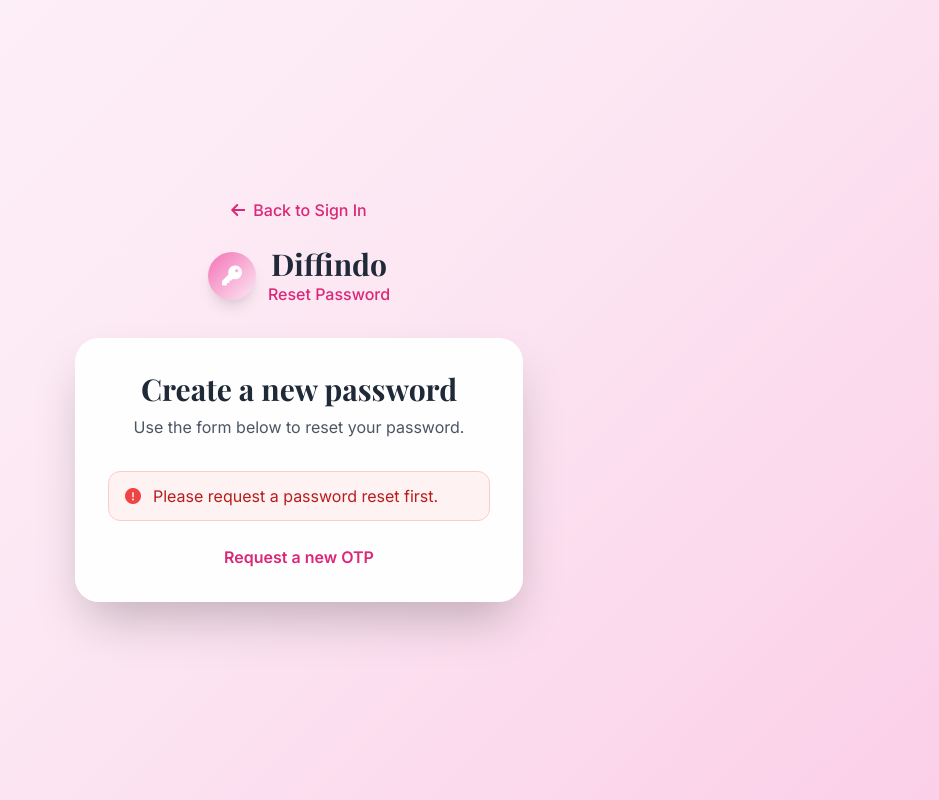
After one commit to Muskeermoh/diffindo, a PHP site: page /reset_password.php in a window 1280 px wide. The commit adds this page. Shown: the whole page, without its empty margins (341-1280 px from the left). Run offline with PHP 8.4, Linux system fonts and the light colour scheme.

Commit message:
forgotPW

```diff
--- a/index.php
+++ b/index.php
@@ -307,7 +307,7 @@
           <h3 class="font-heading text-2xl font-bold text-gray-800">Diffindo Cakes & Bakes</h3>
         </div>
         <p class="text-gray-600 mb-6">Crafting sweet memories, one cake at a time.</p>
-        <p class="text-sm text-gray-500">© 2025 Diffindo Cakes & Bakes. All rights reserved.</p>
+        <p class="text-sm text-gray-500">© 2026 Diffindo Cakes & Bakes. All rights reserved.</p>
       </div>
     </div>
   </footer>
--- a/login.php
+++ b/login.php
@@ -113,10 +113,16 @@ if ($_POST) {
 
             <div class="text-center mt-8 space-y-4">
                 <p class="text-gray-600">
+                    <a href="forgot_password.php" class="text-pink-600 hover:text-pink-700 font-semibold transition-colors">forgot Password?</a>
+                </p>
+            </div>
+            <div class="text-center mt-8 space-y-4">
+                <p class="text-gray-600">
                     Don't have an account?
                     <a href="register.php" class="text-pink-600 hover:text-pink-700 font-semibold transition-colors">Create Account</a>
                 </p>
             </div>
+
 
             <!-- <div class="mt-8 p-6 bg-gradient-to-r from-pink-50 to-rose-50 rounded-2xl border border-pink-200">
                 <h4 class="font-semibold text-gray-700 mb-3 flex items-center">
--- /dev/null
+++ b/reset_password.php
@@ -0,0 +1,305 @@
+<?php
+session_start();
+include 'includes/db.php';
+
+$error = '';
+$success = '';
+$show_form = true;
+$email = $_SESSION['password_reset_email'] ?? '';
+$otp_verified = $_SESSION['password_reset_verified'] ?? false;
+$remaining_seconds = 0;
+$otp_expired = false;
+$redirect_seconds = 0;
+$password_reset_complete = false;
+
+if ($email) {
+    $stmt = $pdo->prepare('SELECT password_reset_expires FROM users WHERE email = ?');
+    $stmt->execute([$email]);
+    $row = $stmt->fetch();
+    if ($row && !empty($row['password_reset_expires'])) {
+        $expires_ts = strtotime($row['password_reset_expires']);
+        $remaining_seconds = max(0, $expires_ts - time());
+        if ($remaining_seconds <= 0) {
+            $otp_expired = true;
+        }
+    } else {
+        $otp_expired = true;
+    }
+}
+
+if ($otp_expired && !$otp_verified) {
+    $error = 'OTP has expired. Please request a new OTP.';
+    $show_form = false;
+}
+
+if ($_SERVER['REQUEST_METHOD'] === 'POST') {
+    if (empty($email)) {
+        $error = 'Please request a password reset from the Forgot Password page first.';
+    } elseif (!$otp_verified) {
+        $otp = trim($_POST['otp'] ?? '');
+
+        if (empty($otp)) {
+            $error = 'Please enter the OTP sent to your email.';
+        } elseif ($otp_expired) {
+            $error = 'OTP has expired. Please request a new OTP.';
+            $show_form = false;
+        } else {
+            $otp = trim($_POST['otp'] ?? '');
+            $otp = preg_replace('/[^0-9]/', '', $otp);
+
+            $stmt = $pdo->prepare('SELECT id, password_reset_token, password_reset_expires FROM users WHERE email = ?');
+            $stmt->execute([$email]);
+            $user = $stmt->fetch();
+
+            error_log('=== OTP VERIFICATION DEBUG ===');
+            error_log('Email: ' . $email);
+            error_log('OTP Submitted: [' . $otp . '] Type: ' . gettype($otp) . ' Length: ' . strlen($otp));
+            error_log('OTP in DB: [' . ($user ? $user['password_reset_token'] : 'USER NOT FOUND') . '] Type: ' . ($user ? gettype($user['password_reset_token']) : 'N/A') . ' Length: ' . ($user ? strlen($user['password_reset_token']) : 0));
+            error_log('Expiry in DB: ' . ($user ? $user['password_reset_expires'] : 'N/A'));
+            error_log('Current time: ' . date('Y-m-d H:i:s'));
+
+            $verified_user = false;
+            if ($user && $user['password_reset_token'] !== null) {
+                $expires_time = strtotime($user['password_reset_expires']);
+                $current_time = time();
+                error_log('Expiry timestamp: ' . $expires_time . ' | Current timestamp: ' . $current_time . ' | Remaining: ' . ($expires_time - $current_time) . ' seconds');
+                error_log('OTP Match (===): ' . ($user['password_reset_token'] === $otp ? 'YES' : 'NO'));
+                error_log('OTP Match (==): ' . ($user['password_reset_token'] == $otp ? 'YES' : 'NO'));
+                error_log('Not Expired: ' . ($expires_time >= $current_time ? 'YES' : 'NO'));
+
+                if ($user['password_reset_token'] === $otp && $expires_time >= $current_time) {
+                    $verified_user = true;
+                }
+            }
+
+            error_log('Manual Verification Result: ' . ($verified_user ? 'FOUND' : 'NOT FOUND'));
+            error_log('=== END DEBUG ===');
+
+            if ($verified_user) {
+                $_SESSION['password_reset_verified'] = true;
+                $otp_verified = true;
+                $success = 'OTP verified successfully. You may now choose a new password.';
+            } else {
+                $error = 'Invalid OTP or expired code. Please try again.';
+            }
+        }
+    } else {
+        $password = $_POST['password'] ?? '';
+        $confirm_password = $_POST['confirm_password'] ?? '';
+
+        if (empty($password) || empty($confirm_password)) {
+            $error = 'Please fill in all password fields.';
+        } elseif ($password !== $confirm_password) {
+            $error = 'Passwords do not match.';
+        } elseif (strlen($password) < 6) {
+            $error = 'Password must be at least 6 characters long.';
+        } else {
+            $stmt = $pdo->prepare('SELECT id FROM users WHERE email = ?');
+            $stmt->execute([$email]);
+            $user = $stmt->fetch();
+
+            if ($user) {
+                $new_password = hash('sha256', $password);
+                $stmt = $pdo->prepare('UPDATE users SET password = ?, password_reset_token = NULL, password_reset_expires = NULL WHERE id = ?');
+                $stmt->execute([$new_password, $user['id']]);
+
+                unset($_SESSION['password_reset_email']);
+                unset($_SESSION['password_reset_verified']);
+                $success = 'Your password has been reset successfully. You can now log in with your new password.';
+                $show_form = false;
+                $redirect_seconds = 10;
+                $password_reset_complete = true;
+            } else {
+                $error = 'Unable to update password for this account.';
+            }
+        }
+    }
+}
+
+if (empty($email) && $_SERVER['REQUEST_METHOD'] !== 'POST') {
+    $error = 'Please request a password reset first.';
+    $show_form = false;
+}
+?>
+<!DOCTYPE html>
+<html lang="en">
+<head>
+    <meta name="viewport" content="width=device-width, initial-scale=1">
+    <title>Reset Password - Diffindo (Cakes and Bakes)</title>
+    <link href="https://cdn.jsdelivr.net/npm/tailwindcss@2.2.19/dist/tailwind.min.css" rel="stylesheet">
+    <link href="https://fonts.googleapis.com/css2?family=Playfair+Display:wght@400;700&family=Inter:wght@300;400;500;600&display=swap" rel="stylesheet">
+    <link rel="stylesheet" href="https://cdnjs.cloudflare.com/ajax/libs/font-awesome/6.0.0/css/all.min.css">
+    <style>
+        .font-heading { font-family: 'Playfair Display', serif; }
+        .font-body { font-family: 'Inter', sans-serif; }
+        .gradient-bg { background: linear-gradient(135deg, #fdf2f8 0%, #fce7f3 50%, #fbcfe8 100%); }
+        .glass-card { background: rgba(255, 255, 255, 0.95); backdrop-filter: blur(20px); border: 1px solid rgba(255, 255, 255, 0.2); }
+    </style>
+</head>
+<body class="gradient-bg min-h-screen flex items-center justify-center font-body p-4">
+    <div class="w-full max-w-md">
+        <div class="text-center mb-8">
+            <a href="login.php" class="inline-flex items-center text-pink-600 hover:text-pink-700 transition-colors mb-6">
+                <i class="fas fa-arrow-left mr-2"></i>
+                <span class="font-medium">Back to Sign In</span>
+            </a>
+            <div class="flex items-center justify-center space-x-3 mb-2">
+                <div class="w-12 h-12 bg-gradient-to-br from-pink-400 to-rose-500 rounded-full flex items-center justify-center shadow-lg">
+                    <i class="fas fa-key text-white text-xl"></i>
+                </div>
+                <div>
+                    <h1 class="font-heading text-3xl font-bold text-gray-800">Diffindo</h1>
+                    <p class="text-pink-600 font-medium">Reset Password</p>
+                </div>
+            </div>
+        </div>
+
+        <div class="glass-card rounded-3xl shadow-2xl p-8">
+            <div class="text-center mb-8">
+                <h2 class="font-heading text-3xl font-bold text-gray-800 mb-2">Create a new password</h2>
+                <p class="text-gray-600">Use the form below to reset your password.</p>
+            </div>
+
+            <?php if ($error): ?>
+                <div class="bg-red-50 border border-red-200 text-red-700 px-4 py-3 rounded-xl mb-6 flex items-center">
+                    <i class="fas fa-exclamation-circle mr-3 text-red-500"></i>
+                    <?= htmlspecialchars($error) ?>
+                </div>
+            <?php endif; ?>
+
+            <?php if ($success): ?>
+                <div class="bg-green-50 border border-green-200 text-green-700 px-4 py-3 rounded-xl mb-6 flex items-center">
+                    <i class="fas fa-check-circle mr-3 text-green-500"></i>
+                    <?= htmlspecialchars($success) ?>
+                </div>
+                <?php if ($password_reset_complete): ?>
+                    <div class="bg-blue-50 border border-blue-200 text-blue-700 px-4 py-4 rounded-xl mb-6">
+                        <p class="font-semibold mb-2">Redirecting to the login page in <strong id="redirect-timer"><?= $redirect_seconds ?></strong> seconds.</p>
+                        <p class="text-sm text-blue-600">If you are not redirected automatically, <a href="login.php" class="text-blue-700 font-semibold">click here</a>.</p>
+                    </div>
+                <?php endif; ?>
+            <?php endif; ?>
+
+            <?php if ($show_form): ?>
+                <?php if (!$otp_verified): ?>
+                    <form method="POST" class="space-y-6">
+                        <?php if ($email): ?>
+                            <div class="text-sm text-gray-600 bg-gray-50 border border-gray-200 rounded-xl p-4">
+                                OTP was sent to <strong><?= htmlspecialchars($email) ?></strong>.
+                            </div>
+                        <?php endif; ?>
+
+                        <?php if (!$otp_expired): ?>
+                            <div class="text-sm text-gray-700 bg-pink-50 border border-pink-200 rounded-xl p-4">
+                                <span>OTP expires in </span><strong id="otp-timer"><?php echo gmdate('i:s', $remaining_seconds); ?></strong>
+                            </div>
+                        <?php endif; ?>
+
+                        <div>
+                            <label class="block text-gray-700 text-sm font-semibold mb-3">OTP Code</label>
+                            <div class="relative">
+                                <div class="absolute inset-y-0 left-0 pl-4 flex items-center pointer-events-none">
+                                    <i class="fas fa-key text-gray-400"></i>
+                                </div>
+                                <input type="text" name="otp" required pattern="\d{6}"
+                                       class="w-full pl-12 pr-4 py-4 border-2 border-pink-200 rounded-xl focus:outline-none focus:border-pink-500 transition-colors bg-white/50"
+                                       placeholder="Enter the 6-digit OTP">
+                            </div>
+                        </div>
+
+                        <button type="submit"
+                                class="w-full bg-gradient-to-r from-pink-500 to-rose-500 text-white py-4 px-4 rounded-xl hover:from-pink-600 hover:to-rose-600 transition-all shadow-lg hover:shadow-xl font-semibold text-lg">
+                            <i class="fas fa-check-circle mr-2"></i>
+                            Verify OTP
+                        </button>
+                    </form>
+                <?php else: ?>
+                    <form method="POST" class="space-y-6">
+                        <div class="text-sm text-gray-600 bg-gray-50 border border-gray-200 rounded-xl p-4">
+                            OTP verified for <strong><?= htmlspecialchars($email) ?></strong>. Enter a new password.
+                        </div>
+
+                        <div>
+                            <label class="block text-gray-700 text-sm font-semibold mb-3">New Password</label>
+                            <div class="relative">
+                                <div class="absolute inset-y-0 left-0 pl-4 flex items-center pointer-events-none">
+                                    <i class="fas fa-lock text-gray-400"></i>
+                                </div>
+                                <input type="password" name="password" required minlength="6"
+                                       class="w-full pl-12 pr-4 py-4 border-2 border-pink-200 rounded-xl focus:outline-none focus:border-pink-500 transition-colors bg-white/50"
+                                       placeholder="Enter new password">
+                            </div>
+                        </div>
+
+                        <div>
+                            <label class="block text-gray-700 text-sm font-semibold mb-3">Confirm Password</label>
+                            <div class="relative">
+                                <div class="absolute inset-y-0 left-0 pl-4 flex items-center pointer-events-none">
+                                    <i class="fas fa-lock text-gray-400"></i>
+                                </div>
+                                <input type="password" name="confirm_password" required minlength="6"
+                                       class="w-full pl-12 pr-4 py-4 border-2 border-pink-200 rounded-xl focus:outline-none focus:border-pink-500 transition-colors bg-white/50"
+                                       placeholder="Confirm new password">
+                            </div>
+                        </div>
+
+                        <button type="submit"
+                                class="w-full bg-gradient-to-r from-pink-500 to-rose-500 text-white py-4 px-4 rounded-xl hover:from-pink-600 hover:to-rose-600 transition-all shadow-lg hover:shadow-xl font-semibold text-lg">
+                            <i class="fas fa-unlock-alt mr-2"></i>
+                            Change Password
+                        </button>
+                    </form>
+                <?php endif; ?>
+            <?php else: ?>
+                <div class="text-center mt-6">
+                    <a href="forgot_password.php" class="text-pink-600 hover:text-pink-700 font-semibold transition-colors">Request a new OTP</a>
+                </div>
+            <?php endif; ?>
+        </div>
+    </div>
+    <script>
+        (function() {
+            function pad(n) { return String(n).padStart(2, '0'); }
+
+            var timerElement = document.getElementById('otp-timer');
+            if (timerElement) {
+                var remaining = <?php echo (int)$remaining_seconds; ?>;
+                var otpInput = document.querySelector('input[name="otp"]');
+                var submitButton = document.querySelector('button[type="submit"]');
+
+                var interval = setInterval(function() {
+                    if (remaining <= 0) {
+                        clearInterval(interval);
+                        timerElement.textContent = '00:00';
+                        if (otpInput) otpInput.disabled = true;
+                        if (submitButton) submitButton.disabled = true;
+                        var alert = document.createElement('div');
+                        alert.className = 'mt-4 text-sm text-red-700';
+                        alert.textContent = 'OTP has expired. Please request a new OTP.';
+                        timerElement.parentNode.parentNode.appendChild(alert);
+                        return;
+                    }
+                    remaining -= 1;
+                    var minutes = Math.floor(remaining / 60);
+                    var seconds = remaining % 60;
+                    timerElement.textContent = pad(minutes) + ':' + pad(seconds);
+                }, 1000);
+            }
+
+            var redirectElement = document.getElementById('redirect-timer');
+            if (redirectElement) {
+                var remainingRedirect = <?php echo (int)$redirect_seconds; ?>;
+                var redirectInterval = setInterval(function() {
+                    if (remainingRedirect <= 0) {
+                        clearInterval(redirectInterval);
+                        window.location.href = 'login.php';
+                        return;
+                    }
+                    redirectElement.textContent = remainingRedirect;
+                    remainingRedirect -= 1;
+                }, 1000);
+            }
+        })();
+    </script>
+</body>
+</html>
```
Also changed, not shown: database.sql (+5 -2 lines), forgot_password.php (added, +145 -0 lines), migrations/002_add_password_reset_fields.sql (added).
